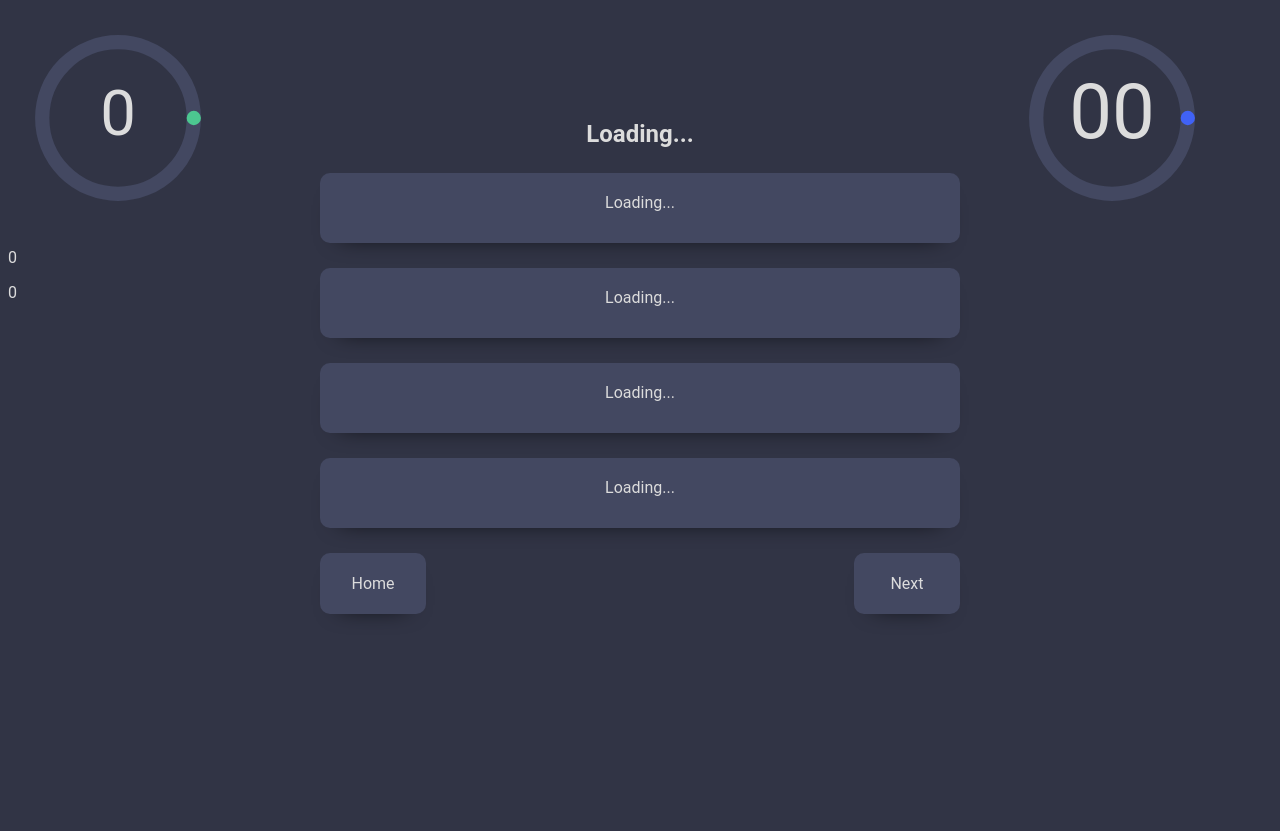
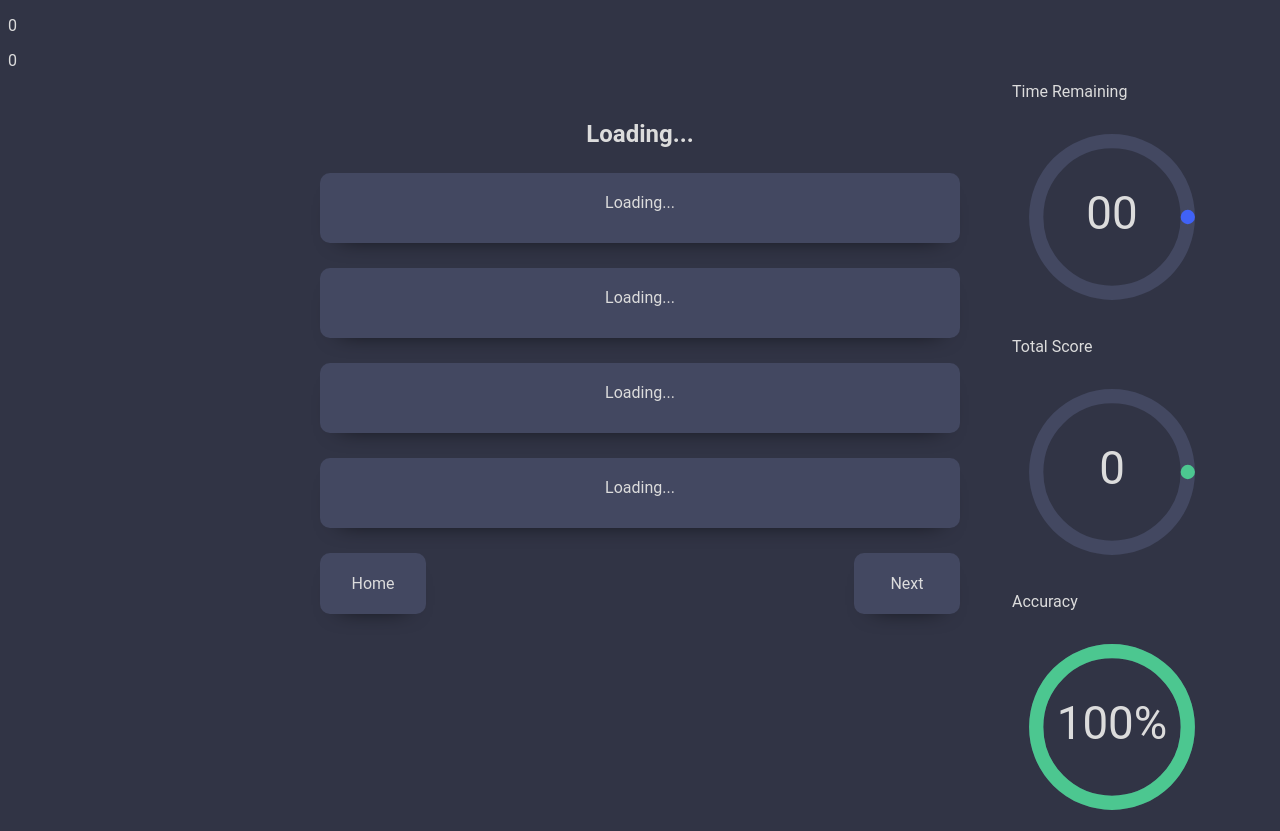
Before and after one commit to gavin-robey/quiz, a Django app: page /questions/ in a window 1280 px wide. Before the commit the page ends 617 px from the top, so only its background shows below. Run offline with Django 4.2, Linux system fonts and the light colour scheme.

Commit message:
added an acuracy bar and commented out code

```diff
--- a/quizApp/static/quizApp/style.css
+++ b/quizApp/static/quizApp/style.css
@@ -1,3 +1,9 @@
+body{
+	color: rgb(220, 220, 220);
+	background-color: #313445;
+	font-family: 'Roboto', sans-serif;
+}
+
 .answerContainer{
 	text-align: center;
 	width: 50%;
@@ -7,9 +13,7 @@
 	top: 50%;
 	left: 50%;
 	transform: translate(-50%,-50%);
-}
-
-.question{
+}.question{
 	margin-bottom: 50px;
 }
 
@@ -21,39 +25,24 @@
 	margin-top: 25px;
 	background-color: #434861;
 	border-radius: 10px;
-}
-
-.option:hover{
+}.option:hover{
 	background-color: #4062F6;
 }
 
 .box{
 	display: inline-block;
-	padding: 10px;
-	border-radius: 10px;
-}
-
-.box:hover{
+	border-radius: 1px;
+}.box:hover{
 	box-shadow: 0 12px 24px -20px #000;
 }
 
-#timer{
-	float: right;
-	margin-right: 50px;
-}
+
 
 #homeButton{
 	float: left;
 	box-shadow: 0 12px 24px -20px #000;
-}
-
-#homeButton:hover{
+}#homeButton:hover{
 	background-color: #4062F6;
-}
-
-#nextButton{
-	box-shadow: 0 12px 24px -20px #000;
-	float: right;
 }
 
 .button{
@@ -64,15 +53,12 @@
 	margin-top: 25px;
 	background-color: #434861;
 	border-radius: 10px;
+}#nextButton{
+	box-shadow: 0 12px 24px -20px #000;
+	float: right;
 }
 
-body{
-	color: rgb(220, 220, 220);
-	background-color: #313445;
-	font-family: 'Roboto', sans-serif;
-}
-
-circle {
+circle{
 	box-shadow: 0 12px 24px -20px #000;
 	transition: all 1s linear;
 }
@@ -84,18 +70,14 @@ circle {
 	stroke-width: 3;
 	stroke-linecap: round;
 	fill: transparent;
-}
-
-#c2 {
+}#c2 {
 	box-shadow: 0 12px 24px -20px #000;
 	transition: all 1s linear;
 	stroke: #4062F6;
 	stroke-width: 3;
 	stroke-linecap: round;
 	fill: transparent;
-}
-
-#counterText {
+}#counterText {
 	fill: rgb(220, 220, 220);
 	-webkit-animation: heartBeat 1s infinite;
 	animation: heartBeat 1s infinite;
@@ -103,33 +85,36 @@ circle {
 
 #points{
 	fill: rgb(220, 220, 220);
-}
-
-.circular-chart {
+}.circular-chart {
 	display: block;
 	margin: 10px auto;
 	max-width: 200px;
 	max-height: 200px;
-}
-
-.circle {
+}.circle {
 	stroke: #4CC790;
 	fill: none;
 	stroke-width: 3;
 	stroke-linecap: round;
 	animation: progress 1s ease-in backwards;
-}
-
-.circle2{
+}.circle2{
 	stroke: #434861;
 	fill: transparent;
 	stroke-width: 3;
 	stroke-linecap: round;
 	animation: progress 1s ease-in backwards;
-}
-
-@keyframes progress {
+}@keyframes progress {
 	0% {
 		stroke-dasharray: 0 100;
 	}
 }
+
+#accuracyText{
+	fill: rgb(220, 220, 220);
+}
+
+#progressBars{
+	float: right;
+	margin-top: 50px;
+	margin-right: 60px;
+	width: 200px;
+}
--- a/quizApp/templates/quizApp/question.html
+++ b/quizApp/templates/quizApp/question.html
@@ -9,31 +9,45 @@
     <title>{{data.question}}</title>
 </head>
 <body>
+    <div id="progressBars">
         <div class="box" id="timer">
+            <p>Time Remaining</p>
             <svg width="200px" height="200px" viewBox="0 0 42 42" class="donut">
                 <circle id="c1" cx="21" cy="21" r="15.91549430918954" stroke-dasharray="100 0" stroke-dashoffset="100"></circle>
                 <circle id="c2" cx="21" cy="21" r="15.91549430918954" stroke-dasharray="0 100" stroke-dashoffset="0"></circle>
                 <g class="chart-text">
-                <text x="50%" y="50%" dominant-baseline="middle" text-anchor="middle" id="counterText">00</text>
+                    <text x="50%" y="50%" dominant-baseline="middle" text-anchor="middle" id="counterText" font-size="0.6em">00</text>
                 </g>
             </svg>
         </div>
-
         <div class="box" id="pointCounter">
+            <p>Total Score</p>
             <svg width="200px" height="200px" viewBox="0 0 42 42" class="donut">
                 <circle class="circle2" id="counterBackground" cx="21" cy="21" r="15.91549430918954" stroke-dasharray="100, 100"/>
                 <circle class="circle" id="pointsCounter" cx="21" cy="21" r="15.91549430918954" stroke-dasharray="0, 100"/>
                 <g class="chart-text">
-                <text x="50%" y="50%" dominant-baseline="middle" text-anchor="middle" id="points" font-size="smaller">0</text>
+                    <text x="50%" y="50%" dominant-baseline="middle" text-anchor="middle" id="points" font-size="0.6em">0</text>
                 </g>
             </svg>
         </div>
+        <div class="box" id="accuracy">
+            <p>Accuracy</p>
+            <svg width="200px" height="200px" viewBox="0 0 42 42" class="donut">
+                <circle class="circle2" id="accuracyBackground" cx="21" cy="21" r="15.91549430918954" stroke-dasharray="100, 100"/>
+                <circle class="circle" id="accuracyCounter" cx="21" cy="21" r="15.91549430918954" stroke-dasharray="100, 100"/>
+                <g class="chart-text">
+                    <text x="50%" y="50%" dominant-baseline="middle" text-anchor="middle" id="accuracyText" font-size="0.6em">100%</text>
+                </g>
+            </svg>
+        </div>
+    </div>
 
 
+
+
+    <!-- TODO: create good looking UI for these components -->
     <p id="correct">0</p>
     <p id="incorrect">0</p>
-
-
 
     <div class="answerContainer" id="answerContainer">
         <h2 id="question">Loading...</h2>
@@ -48,26 +62,29 @@
             <p id="nextButtonText">Next</p>
         </div>
     </div>
-
-
     <script>
         let nextButton = document.getElementById('nextButton');
         let homeButton = document.getElementById('homeButton');
+        let themeBlue = "#4062F6";
+        let themeGrey = '#434861';
         let points = 0;
-        let counter = 1; // starts at one because the initial page creation calls beginQuiz(0)
+        let counter = 1; // starts at one because the initial page creation calls loadQuiz(0)
         let correctCount = 0;
         let incorrectCount = 0;
-        let selected;
+        let selected; // selected represents the id of the selected answer
         let correctAnswer;
-        let triviaData = [];
+        let triviaData = []; // array of objects from JSON
 
         if("{{category}}"=== "all"){
             getQuizAPI(`https://the-trivia-api.com/api/questions?&limit=${"{{quizLength}}"}&difficulty=${"{{difficulty}}"}`);
         }
         else{
-            getQuizAPI(`https://the-trivia-api.com/api/questions?categories=${"{{category}}"}&limit=10&difficulty=${"{{difficulty}}"}`);
+            getQuizAPI(`https://the-trivia-api.com/api/questions?categories=${"{{category}}"}&limit=${"{{quizLength}}"}&difficulty=${"{{difficulty}}"}`);
         }
 
+        // fetches a given url
+        // parses JSON from url and adds it to the trivia data array
+        // start timer
         function getQuizAPI(url){
             fetch(url)
             .then(response => response.json())
@@ -83,6 +100,8 @@
             .catch(error => console.log(error));
         }
 
+        // given an index, the data from the triviaData array is used to update UI of the project
+        // The correct answer is stored in a global variable to be used elsewhere
         function loadQuiz(index){
             let data = triviaData[index];
             correctAnswer = data.correctAnswer;
@@ -93,46 +112,56 @@
             document.getElementById('option4').textContent = data.incorrectAnswers[2];
         }
 
-        // Each time next is clicked,
+        // Each time next is clicked, the next index of the triviaData array is parsed
+        // UI is updated accordingly
+        // If the last index is reached, then the next button becomes a 'results' button
+        // This sends JSON to the results page of all the results data
         function quizLoop(){
             nextButton.addEventListener('click', () =>{
-
-                document.getElementById(selected).style.backgroundColor = "#434861";
-                nextButton.style.backgroundColor = "#434861";
+                document.getElementById(selected).style.backgroundColor = themeGrey;
+                nextButton.style.backgroundColor = themeGrey;
                 if(counter < (triviaData.length - 1)){
                     quizCounter();
                 }else if(counter === (triviaData.length - 1)){
                     quizCounter();
                     document.getElementById('nextButtonText').textContent = "Results";
                 }else{
-                    // go to results page here
+                    // TODO: go to the results page with the data of all the results passed in
                     isCorrect();
+                    count();
+                    accuracy();
                     alert("total correct amount: " + correctCount)
-                    // window.history.pushState("results","results/");
                 }
             });
         }
 
+        // Checks if the selected question is correct
+        // updates point count UI
+        // Then loads the next quiz question and updates the main counter
         function quizCounter(){
             isCorrect();
             count();
+            accuracy();
             selected = undefined;
             loadQuiz(counter);
             counter++;
         }
 
         // Keeps track of which answer was selected
+        // If no answer was selected, then the current event target is set to the selected element
+        // Enables the next button to be used
         function select(event){
-            console.log("previously selected item: " + selected)
+            // If there was a previously selected element then it is deselected
             if(selected !== undefined){
-                document.getElementById(selected).style.backgroundColor = '#434861';
+                document.getElementById(selected).style.backgroundColor = themeGrey;
             }
-            selected = event.target.id;
-            event.currentTarget.style.backgroundColor = "#4062F6";
-            nextButton.style.backgroundColor = "#4062F6";
+            selected = event.target.id; // current event target is set as the selected element
+            event.currentTarget.style.backgroundColor = themeBlue;
+            nextButton.style.backgroundColor = themeBlue;
         }
 
         // verifies if questions are correct and adds these values to a total
+        // updates the point tally accordingly
         function isCorrect(){
             if(selected === undefined){ return; }
             if(document.getElementById(selected).textContent === correctAnswer){
@@ -148,6 +177,9 @@
             }
         }
 
+        // runs timer given a start duration
+        // based on the time, a strokeDasharray is updated accordingly
+        // each second that passes, 5 points are deducted
         function startTimer(duration) {
             var timeout = setTimeout(function () {
                 var time = duration;
@@ -170,7 +202,6 @@
                     document.getElementById("c1").style.strokeDasharray = [l,k];
                     document.getElementById("c2").style.strokeDasharray = [k,l];
                     document.getElementById("c1").style.strokeDashoffset = l;
-                    console.log(k, l);
                     document.getElementById("counterText").innerHTML = (duration +1)-i;
                     points -= (5 + incorrectCount);
                     document.getElementById('points').textContent = points;
@@ -180,9 +211,18 @@
             },0);
         }
 
+        // changes the points counter by taking the total points and dividing by the total points possible
+        // this updates the strokeDasharray
         function count(){
-            let percentage = (points / 1000) * 100;
+            let percentage = (points / ("{{quizLength}}" * 100)) * 100;
             document.getElementById('pointsCounter').style.strokeDasharray = [percentage, 100];
+        }
+
+        function accuracy(){
+            let total = correctCount + incorrectCount;
+            let percentage = (correctCount / total) * 100;
+            document.getElementById('accuracyCounter').style.strokeDasharray = [percentage, 100];
+            document.getElementById('accuracyText').textContent = `${Math.ceil(percentage)}%`;
         }
     </script>
 </body>
```
Lines whose indentation alone changed are shown as unchanged.
